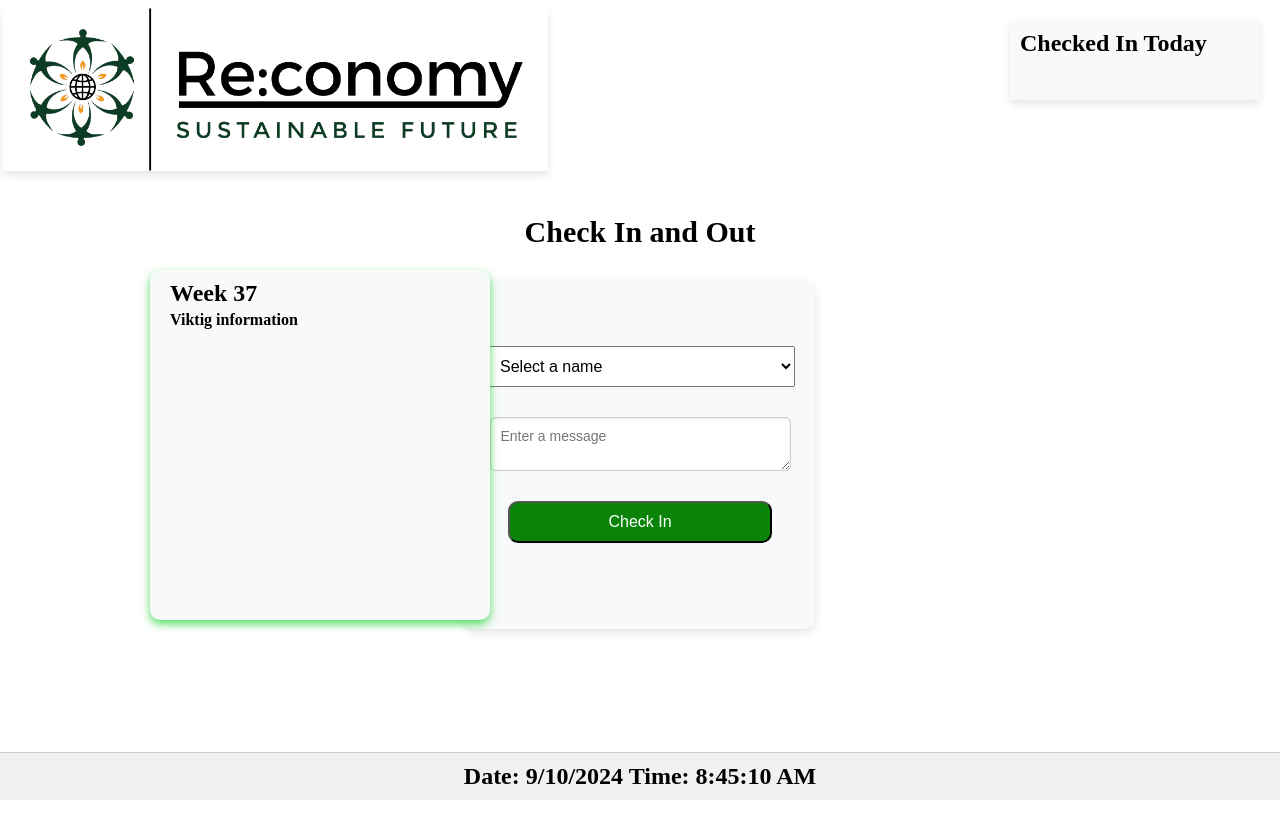
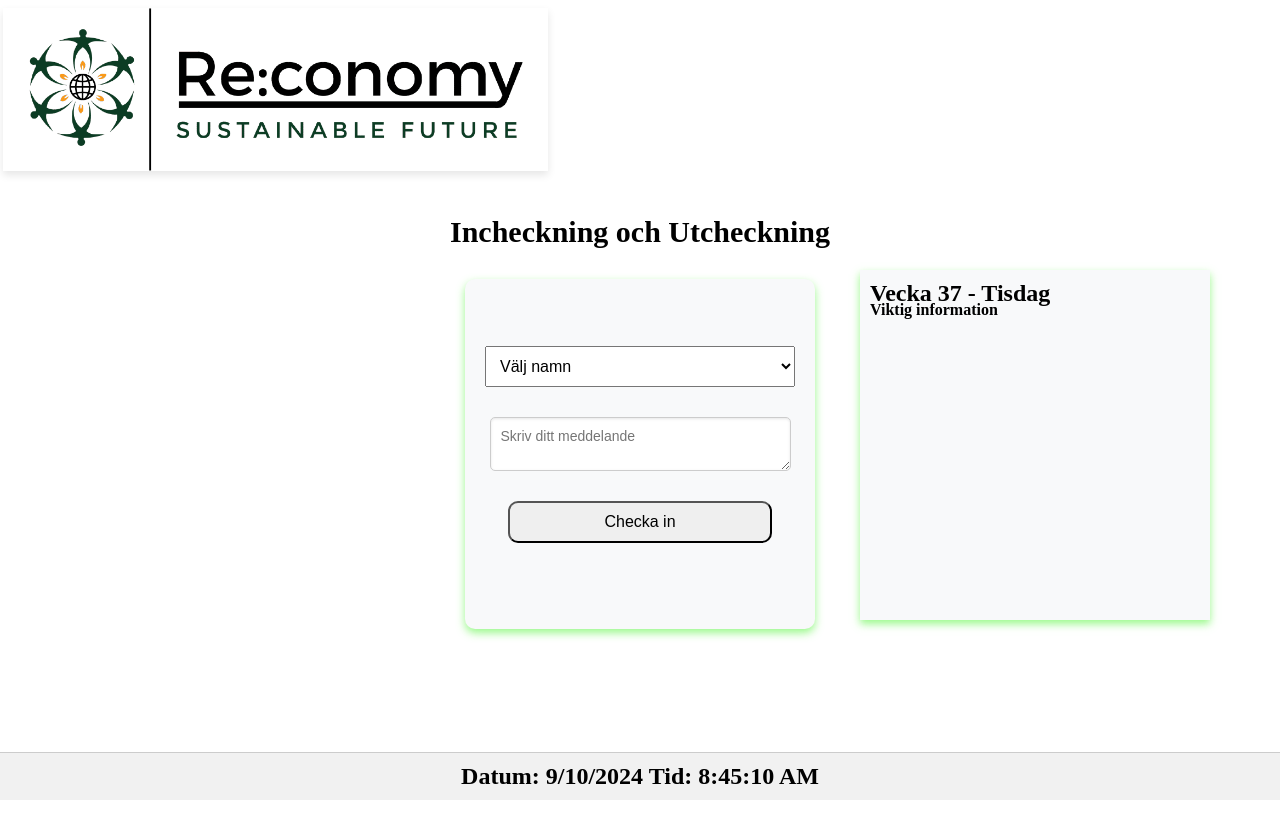
Before and after one commit to Seif-S/Re-economySite, a Flask app: template Reconomy/templates/index.html in a window 1280 px wide. Run offline with Flask 3, Linux system fonts and the light colour scheme; the template is opened without the code that fills it, so the values that code supplies are empty; parts of the project's set-up code (start-up, migrations or seed data) failed here and were passed over.

Commit message:
förändringar , tagit bort lista,

```diff
--- a/Reconomy/static/index.js
+++ b/Reconomy/static/index.js
@@ -1,6 +1,6 @@
 let checkedInNames = new Set();
 let currentCheckedInName = null;
-function toggleCheckInOut() {
+function toggleCheckaInUt() {
 const nameList = document.getElementById('nameList');
 const selectedName = nameList.options[nameList.selectedIndex].text;
 const checkButton = document.getElementById('checkButton');
@@ -9,25 +9,25 @@ const currentTime = new Date();
 const message = messageBox.value.trim();
 
 
-if (selectedName !== "Select a name") {
+if (selectedName !== "Välj namn") {
     if (checkedInNames.has(selectedName)) {
     // Check out
-    status.textContent = `${selectedName} checked out at ${currentTime.toLocaleTimeString()}`;
-    checkButton.textContent = "Check In";
-    checkButton.className = "check-in";
+    status.textContent = `${selectedName} checkade ut kl: ${currentTime.toLocaleTimeString()}`;
+    checkButton.textContent = "Checka In";
+    checkButton.className = "checka-in";
     checkedInNames.delete(selectedName);
     if (currentCheckedInName === selectedName) {
         currentCheckedInName = null;
     }
     } else {
     // Check in
-    status.textContent = `${selectedName} checked in at ${currentTime.toLocaleTimeString()}`;
-    checkButton.textContent = "Check Out";
-    checkButton.className = "check-out";
+    status.textContent = `${selectedName} checkade in kl: ${currentTime.toLocaleTimeString()}`;
+    checkButton.textContent = "Checka ut";
+    checkButton.className = "checka-ut";
     checkedInNames.add(selectedName);
     currentCheckedInName = selectedName;
     }
-    updateCheckInList();
+
 } else {
     alert('Please select a name');
 }
@@ -40,24 +40,16 @@ const checkButton = document.getElementById('checkButton');
 
 if (selectedName !== "Select a name") {
     if (checkedInNames.has(selectedName)) {
-    checkButton.textContent = "Check Out";
-    checkButton.className = "check-out";
+    checkButton.textContent = "Checka Ut";
+    checkButton.className = "checka-Ut";
     } else {
-    checkButton.textContent = "Check In";
-    checkButton.className = "check-in";
+    checkButton.textContent = "Checka In";
+    checkButton.className = "checka-in";
     }
 }
 }
 
-function updateCheckInList() {
-const checkInList = document.getElementById('checkInList');
-checkInList.innerHTML = '';
-checkedInNames.forEach(name => {
-    const listItem = document.createElement('li');
-    listItem.textContent = name;
-    checkInList.appendChild(listItem);
-});
-}
+
 $(document).ready(function(){
     $('#checkButton').click(function(){
         $.ajax({
@@ -88,8 +80,9 @@ function getWeekNumber(date) {
     const weekNumberElement = document.getElementById('weekNumber');
     const currentDate = new Date();
     const weekNumber = getWeekNumber(currentDate);
-    weekNumberElement.textContent = `Week ${weekNumber}`;
-  });
+    const weekday = currentDate.toLocaleDateString('sv-SE', { weekday: 'long' }); // Veckodag på svenska
+    weekNumberElement.textContent = `Vecka ${weekNumber} - ${weekday.charAt(0).toUpperCase() + weekday.slice(1)}`; // Första bokstaven versal
+});
 
 
 
@@ -101,7 +94,7 @@ function updateDateTime() {
   const now = new Date();
   const dateString = now.toLocaleDateString();
   const timeString = now.toLocaleTimeString();
-  dateTimeElement.textContent = `Date: ${dateString} Time: ${timeString}`;
+  dateTimeElement.textContent = `Datum: ${dateString} Tid: ${timeString}`;
 }
 
 
--- a/Reconomy/static/style.css
+++ b/Reconomy/static/style.css
@@ -1,15 +1,15 @@
 .week-comment-box {
     position: absolute;
     top: 270px;
-    left: 150px;
+    right: 20px;
+    margin-right: 50px;
+
     background-color: #f8f9fa;
-    padding: 20px;
-    border-radius: 10px;
-    box-shadow: 0 4px 8px #16d129bb;
-    width: 300px;
-    height: 310px;
-
-
+    padding: 10px;
+    box-shadow: 0 4px 8px rgba(70, 244, 43, 0.544);
+    box-sizing: border-box;
+    width: 350px;
+    height: 350px;
 
 
   }
@@ -49,10 +49,6 @@ h2 {
     justify-content: center;
     height: 100vh;
 
-
-
-
-
 }
 
 h3 {
@@ -64,7 +60,7 @@ h3 {
     background-color: #f8f9fa;
     padding: 20px;
     border-radius: 10px;
-    box-shadow: 0 4px 8px rgba(0, 0, 0, 0.1);
+    box-shadow: 0 4px 8px rgba(70, 244, 43, 0.544);
     width: 350px;
     margin: 20px auto;
     height: 350px;
@@ -77,20 +73,6 @@ h3 {
 }
 
 
-/* Styling för knappen */
-
-
-#checkButton.check-out {
-    background-color: #dc3545; /* Röd bakgrund för utcheckning */
-}
-
-#checkButton:hover {
-    background-color: #218838; /* Mörkare grön vid hover */
-}
-
-#checkButton.check-out:hover {
-    background-color: #c82333;
-}
 textarea#messageBox {
     width: 90%;
     padding: 10px;
@@ -125,32 +107,16 @@ select {
     ;
 }
 
-.check-in {
+.checka-in {
     background-color: rgb(10, 132, 8);
     color: white;
 
   }
-  .check-out {
+  .checka-ut {
     background-color: rgb(233, 32, 10);
     color: white;
   }
 
-
-  .checked-in-list {
-    position: absolute;
-    top: 20px;
-    right: 20px;
-    background-color: #f8f9fa;
-    padding: 10px;
-    box-shadow: 0 4px 8px rgba(0, 0, 0, 0.1);
-    box-sizing: border-box;
-    width: 250px;
-    min-height: 80px;
-
-  }
-  #checkInList li{
-    list-style-type: none;
-  }
 
 footer {
     position: fixed;
@@ -167,3 +133,10 @@ footer {
     font-size: 24px;
     font-weight: bold;
 }
+
+
+.information
+{
+
+
+}
--- a/Reconomy/static/style_product.css
+++ /dev/null
@@ -1,5 +0,0 @@
-.produkter{
-    width: 50px;
-    height: 50px;
-    border: 2px solid black;
-}
--- a/Reconomy/templates/index.html
+++ b/Reconomy/templates/index.html
@@ -1,5 +1,5 @@
 <!DOCTYPE html>
-<html lang="en">
+<html lang="sv">
 <head>
   <meta charset="UTF-8">
   <meta name="viewport" content="width=device-width, initial-scale=1.0">
@@ -27,28 +27,19 @@
     <div class="form-container">
       <img src="../static/reconomy-logo.png" alt="" width="500" class="logo" >
       <br>
-      <h3>Check In and Out</h3>
+      <h3>Incheckning och Utcheckning</h3>
       <div class="placeholder" id="placeholder">
           <select id="nameList" name="option" onchange="updateButtonText()">
-            <option value='' disabled selected>Select a name</option>
+            <option value='' disabled selected>Välj namn</option>1
             {% for i in user %}
             <option value={{i}}>{{i}}</option>
             {%endfor%}
           </select>
-          <textarea id="messageBox" placeholder="Enter a message"></textarea>
-          <button id="checkButton" class="check-in" onclick="toggleCheckInOut()">Check In</button>
+          <textarea id="messageBox" placeholder="Skriv ditt meddelande "></textarea>
+          <button id="checkButton" class="check-in" onclick="toggleCheckaInUt()">Checka in</button>
           <div id="status"></div>
       </div>
     </div>
-    <div class="checked-in-list">
-      <h2>Checked In Today</h2>
-      <br>
-      <ul id="checkInList"></ul>
-    </div>
-  </div>
-
-
-
 
 
   <footer>
```
Also changed, not shown: Reconomy/static/adminstyle.css (added, +10 -0 lines), Reconomy/templates/Admin.html (+35 -1 lines).
